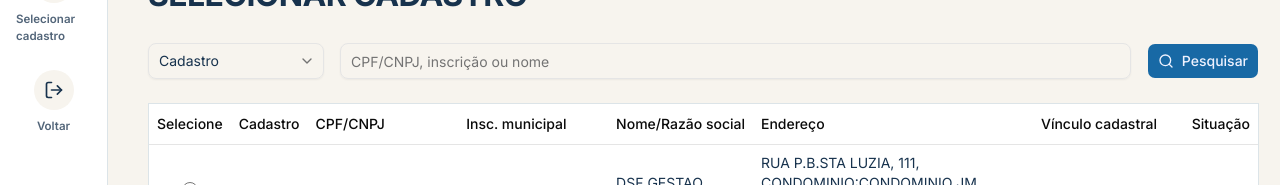
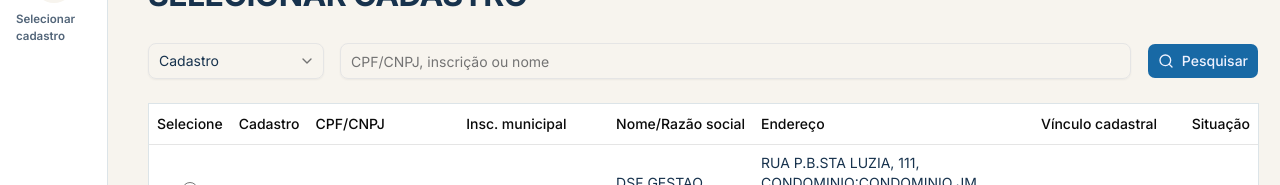
Before and after one commit to bezerrarodrigo/portal-parcelamento-mcz, a Next.js app: page /selecao-cadastro in a window 1280 px wide. Shown: the part 152-337 px from the top of the page. Built offline with nearby package versions, Linux system fonts and the light colour scheme.

Commit message:
feat: remover ícone de logout e ajustar largura do sidebar

```diff
--- a/app/dashboard/components/sidebar-dashboard.tsx
+++ b/app/dashboard/components/sidebar-dashboard.tsx
@@ -1,6 +1,5 @@
 import {
   User,
-  LogOut,
   FileText,
   Receipt,
   FileSpreadsheet,
@@ -18,7 +17,6 @@ interface ItemNavegacao {
 
 const itens: ItemNavegacao[] = [
   { label: 'Selecionar cadastro', href: '/selecao-cadastro', icon: User },
-  { label: 'Voltar', href: '/selecao-cadastro', icon: LogOut },
   { label: 'Guia / Extrato Débito', href: '/dashboard', icon: FileText },
   { label: 'Extrato de pagamento', href: '/dashboard', icon: Receipt },
   {
@@ -32,7 +30,7 @@ const itens: ItemNavegacao[] = [
 
 export default function SidebarDashboard() {
   return (
-    <aside className='flex shrink-0 flex-wrap gap-4 border-b border-line bg-white px-4 py-3 md:w-[128px] md:flex-col md:flex-nowrap md:items-center md:gap-6 md:border-r md:border-b-0 md:py-8'>
+    <aside className='flex shrink-0 flex-wrap gap-4 border-b border-line bg-white px-4 py-3 md:w-32 md:flex-col md:flex-nowrap md:items-center md:gap-6 md:border-r md:border-b-0 md:py-8'>
       {itens.map((item) => {
         const Icon = item.icon;
         return (
--- a/app/selecao-cadastro/components/sidebar-selecao.tsx
+++ b/app/selecao-cadastro/components/sidebar-selecao.tsx
@@ -1,9 +1,8 @@
-import { User, LogOut } from 'lucide-react';
-import Link from 'next/link';
+import { User } from 'lucide-react';
 
 export default function SidebarSelecao() {
   return (
-    <aside className='flex shrink-0 gap-4 border-b border-line bg-white px-4 py-3 md:w-[108px] md:flex-col md:items-center md:gap-6 md:border-r md:border-b-0 md:py-8'>
+    <aside className='flex shrink-0 gap-4 border-b border-line bg-white px-4 py-3 md:w-27 md:flex-col md:items-center md:gap-6 md:border-r md:border-b-0 md:py-8'>
       <div className='flex items-center gap-2 text-blue md:flex-col md:gap-2'>
         <span className='flex size-10 items-center justify-center rounded-full bg-sand text-ink'>
           <User size={20} />
@@ -12,15 +11,6 @@ export default function SidebarSelecao() {
           Selecionar cadastro
         </span>
       </div>
-      <Link
-        href='/'
-        className='flex items-center gap-2 text-ink-soft no-underline hover:text-orange md:flex-col md:gap-2'
-      >
-        <span className='flex size-10 items-center justify-center rounded-full bg-sand text-ink'>
-          <LogOut size={20} />
-        </span>
-        <span className='text-[0.72rem] font-semibold'>Voltar</span>
-      </Link>
     </aside>
   );
 }
```
